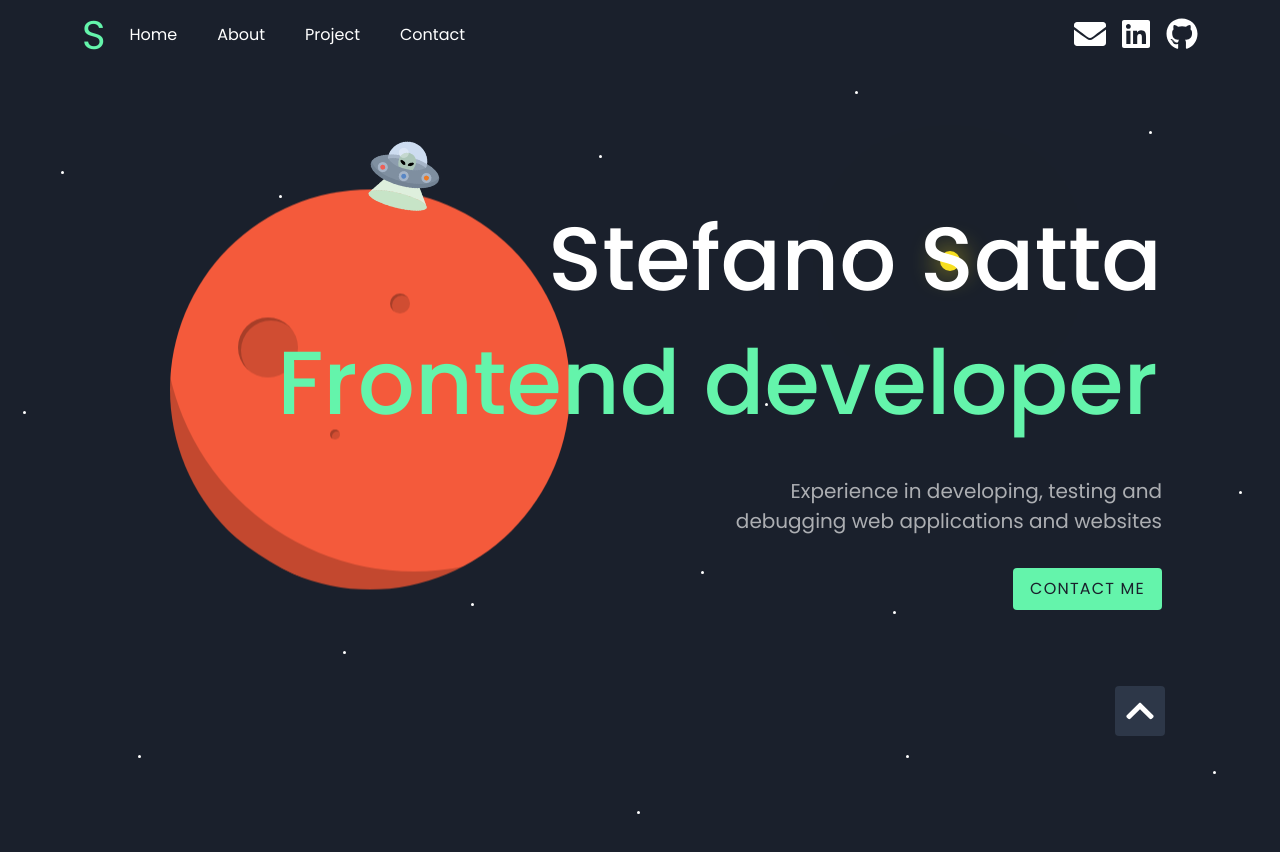
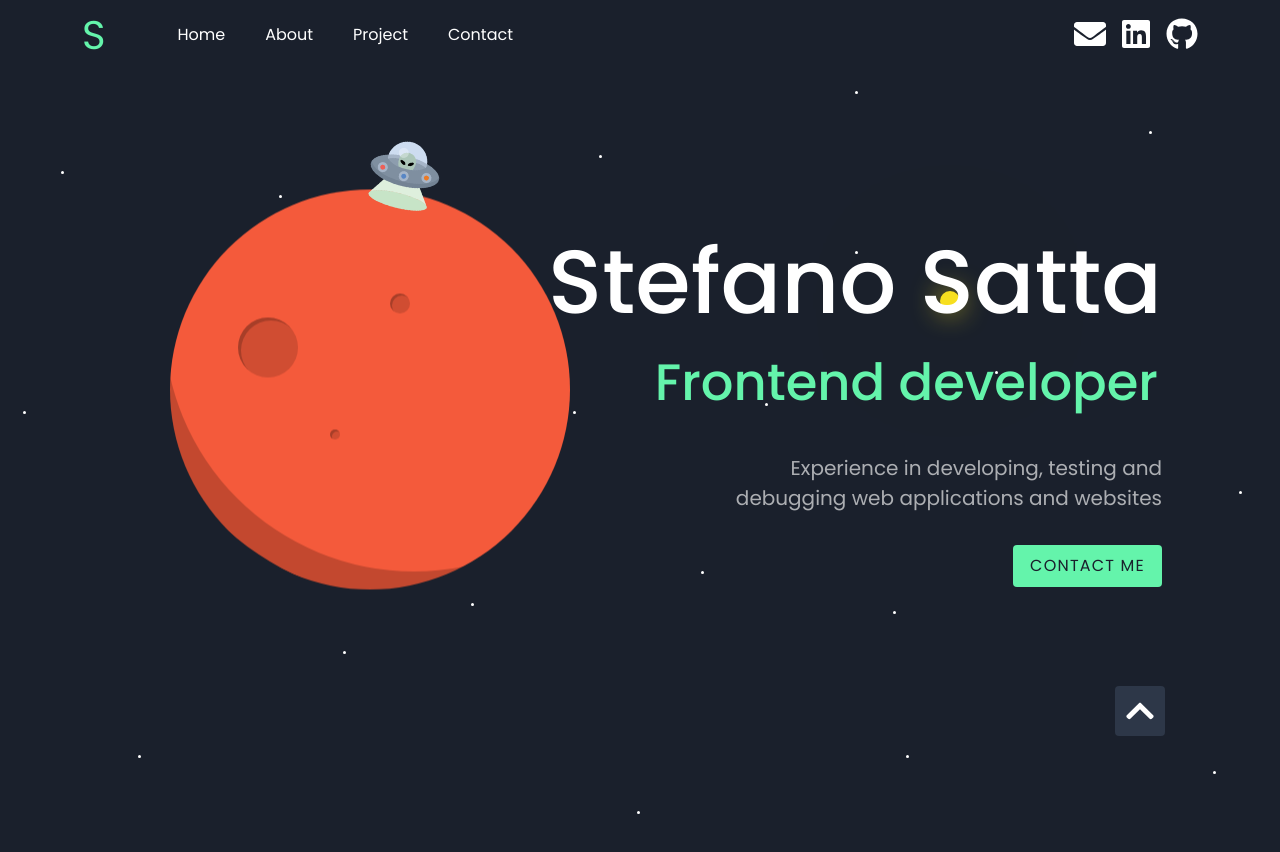
Before and after one commit to stefano-satta/personal-website-2022, a Next.js app: page / in a window 1280 px wide. Shown: the top 852 px of the page. Built offline with nearby package versions, Linux system fonts and the light colour scheme.

Commit message:
refactoring some code components, global style, next configuration; cleaning code

```diff
--- a/components/common/RouterLayout.jsx
+++ b/components/common/RouterLayout.jsx
@@ -26,7 +26,6 @@ const RouterLayout = ({children}) => {
                 <title>Stefano Satta - JS Dev</title>
                 <meta name="viewport" content="width=device-width, initial-scale=1.0" />
             </Head>
-            <body>
             {
                 router.pathname === '/404' ? <Custom404Page/> :
                     loader ? <InitialLoader/> : (<>
@@ -38,7 +37,6 @@ const RouterLayout = ({children}) => {
                         <Footer/>
                     </>)
             }
-            </body>
     </>)
 }
 
--- a/components/common/navbar/NavBar.jsx
+++ b/components/common/navbar/NavBar.jsx
@@ -15,7 +15,7 @@ const NavBar = () => {
                 <Navbar.Brand href="/" className="text-primary fs-1">S</Navbar.Brand>
                 <Navbar.Toggle aria-controls="basic-navbar-nav" className="text-white custom-toggler"/>
                 <Navbar.Collapse id="basic-navbar-nav">
-                    <Nav className="me-auto text-center">
+                    <Nav className="ms-5 text-center">
                         <Nav.Item>
                             <Link href={'/'} passHref><Nav.Link className="text-white link me-4">Home</Nav.Link></Link>
                         </Nav.Item>
@@ -23,10 +23,10 @@ const NavBar = () => {
                             <Link href={'#about'} passHref><Nav.Link href="#about" className="text-white link me-4">About</Nav.Link></Link>
                         </Nav.Item>
                         <Nav.Item>
-                            <Link href={'#project'}><Nav.Link href="#project" className="text-white link me-4">Project</Nav.Link></Link>
+                            <Link href={'#project'} passHref><Nav.Link href="#project" className="text-white link me-4">Project</Nav.Link></Link>
                         </Nav.Item>
                         <Nav.Item>
-                            <Link href={'#contact'}><Nav.Link href="#contact" className="text-white link me-4">Contact</Nav.Link></Link>
+                            <Link href={'#contact'} passHref><Nav.Link href="#contact" className="text-white link me-4">Contact</Nav.Link></Link>
                         </Nav.Item>
                     </Nav>
                 </Navbar.Collapse>
--- a/components/feature/section-page/Contact.jsx
+++ b/components/feature/section-page/Contact.jsx
@@ -5,7 +5,8 @@ import { FontAwesomeIcon } from "@fortawesome/react-fontawesome";
 import { fas } from '@fortawesome/free-solid-svg-icons';
 import { fab } from '@fortawesome/free-brands-svg-icons';
 import { library } from '@fortawesome/fontawesome-svg-core';
-library.add(fas, fab)
+library.add(fas, fab);
+
 
 const Contact = () => {
     const [showClipboard, setClipboard] = useState(false);
--- a/components/feature/section-page/FirstViewport.jsx
+++ b/components/feature/section-page/FirstViewport.jsx
@@ -6,7 +6,7 @@ import Planet from "../../common/universe/Planet";
 import Star from "../../common/universe/Star";
 import Sun from "../../common/universe/Sun";
 import Ufo from '../../common/universe/Ufo';
-library.add(fab)
+library.add(fab);
 
 
 const FirstViewport = () => {
--- a/next.config.js
+++ b/next.config.js
@@ -1,6 +1,5 @@
 module.exports = {
   reactStrictMode: true,
-  optimizeFonts: false,
   images: {
     domains: ['twemoji.maxcdn.com']
   }
--- a/styles/global.css
+++ b/styles/global.css
@@ -41,7 +41,6 @@ html, body {
 .text-primary { color: var(--color-primary) !important; }
 .text-white { color: var(--color-white); }
 .text-light-grey { color: var(--color-light-grey); }
-.text-family-montserrat { font-family: 'Montserrat', sans-serif !important;}
 .fs-name { font-size: 5.375rem; }
 .fs-title-section { font-size: 4.5rem ;}
 .fs-contact-mail { font-size: 2.5rem;}
@@ -138,7 +137,8 @@ html, body {
 
 /* FIRST VIEW PAGE */
 .first__view-head { height: calc(100vh - 86px); position: relative; z-index: 30;}
-.first__view-head  h1, h2 { font-size: 7vw; }
+.first__view-head  h1 { font-size: 7vw; }
+.first__view-head  h2 { font-size: 4vw; }
 #first-view .btn-primary {
     letter-spacing: 1.2px;
 }
@@ -209,7 +209,7 @@ html, body {
     margin-top: -55px;
     margin-right: -55px;
     animation: ufo 4s cubic-bezier(0.645, 0.045, 0.355, 1) 1;
-    z-index: 30;
+    z-index: 50;
 }
 
 @keyframes ufo {
@@ -254,8 +254,8 @@ html, body {
     background: var(--color-javascript);
     background-size: contain;
     position: absolute;
-    top: 25%;
-    right: 25%;
+    top: 30%;
+    right: 21%;
     margin: auto;
     animation: sunshine 2s infinite alternate cubic-bezier(.1,.71,.26,.99);
 }
@@ -353,6 +353,9 @@ html, body {
 
 
 /* MEDIA QUERY */
+@media screen and (min-width: 1200px) {
+    .sun {top: 30%; right: 25%;}
+}
 @media screen and (max-width: 991px) {
     #first-view h1 { font-size: 22vw !important; }
     #first-view h2 { font-size: 7vw !important; }
```
Lines whose indentation alone changed are shown as unchanged.
